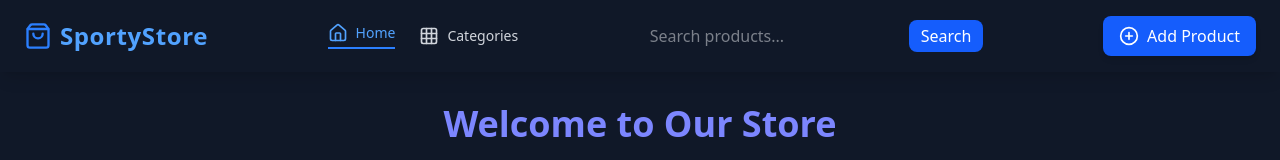
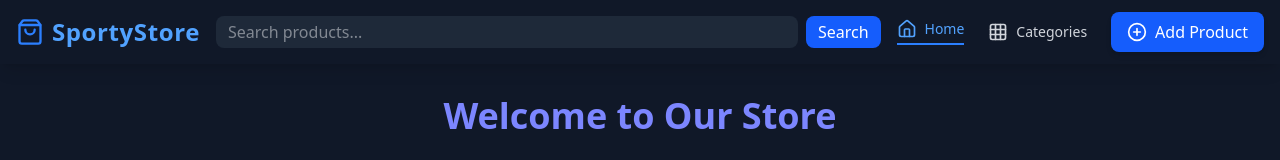
Before and after one commit to Amanullah-Kubar/e-commerce-Frontend, a React app: page / in a window 1280 px wide. Shown: the top 160 px of the page. Built offline with nearby package versions, Linux system fonts and the light colour scheme; no server answers; the HTML template or start-up script is replaced by a standard one.

Commit message:
remove add to cart button

```diff
--- a/src/Pages/HomePage.tsx
+++ b/src/Pages/HomePage.tsx
@@ -105,10 +105,7 @@ export default function HomePage({ searchQuery }: { searchQuery: string }) {
               >
                 {product.availability ? 'In Stock' : 'Out of Stock'}
               </p>
-              <button className="mt-4 bg-indigo-500 hover:bg-indigo-600 text-white font-semibold py-2 px-4 rounded transition-colors flex items-center justify-center">
-                Add to Cart
-                <ShoppingCart className="inline-block w-5 h-5 ml-2" />
-              </button>
+
             </div>
           </div>
         ))}
--- a/src/Pages/ProductPage.tsx
+++ b/src/Pages/ProductPage.tsx
@@ -1,7 +1,6 @@
 import { useEffect, useState } from "react";
 import { useNavigate, useParams } from "react-router-dom";
 import axios from "axios";
-import { ShoppingCart } from "lucide-react";
 
 interface Product {
   id: number;
@@ -88,9 +87,6 @@ function ProductPage() {
 
   const date = new Date(product.releaseDate);
 
-  const handleAddToCart = () => {
-    throw new Error("Function not implemented.");
-  }
 
   return (
     <div className="min-h-screen bg-gradient-to-br from-gray-900 via-gray-800 to-gray-900 flex items-center justify-center px-6 py-12">
@@ -132,13 +128,6 @@ function ProductPage() {
           </div>
 
           <div className="flex flex-col md:flex-row justify-center gap-4">
-            <button
-              onClick={handleAddToCart}
-              className="flex items-center justify-center bg-blue-600 hover:bg-blue-500 text-white font-semibold py-3 px-6 rounded-xl transition-all duration-300 shadow-lg"
-            >
-              🛒 Add to Cart
-              <ShoppingCart className="inline-block w-5 h-5 ml-2" />
-            </button>
 
             <button
               onClick={handleDelete}
--- a/src/components/NavBar.tsx
+++ b/src/components/NavBar.tsx
@@ -1,27 +1,58 @@
 import { NavLink } from "react-router-dom";
-import { Home, ShoppingBag, Grid, PlusCircle } from "lucide-react";
-import { useEffect } from "react";
+import { Home, ShoppingBag, Grid, PlusCircle, Menu, X } from "lucide-react";
+import { useEffect, useState } from "react";
 
 type NavBarProps = {
   searchQuery: string;
   setSearchQuery: (value: string) => void;
 };
-function NavBar({ searchQuery, setSearchQuery } : NavBarProps) {
+
+function NavBar({ searchQuery, setSearchQuery }: NavBarProps) {
+  const [menuOpen, setMenuOpen] = useState(false);
+
   const handleSearch = () => {
-  }
+    // Optional: implement search logic
+  };
+
   useEffect(() => {
-  }, [searchQuery]);
+    if (menuOpen) {
+      document.body.style.overflow = "hidden"; // Prevent scrolling when menu is open
+    } else {
+      document.body.style.overflow = "";
+    }
+  }, [menuOpen]);
+
   return (
-    <nav className="bg-gray-900 text-gray-100 px-6 py-4 shadow-lg sticky top-0 z-50">
+    <nav className="bg-gray-900 text-gray-100 px-4 py-3 shadow-lg sticky top-0 z-50">
       <div className="max-w-7xl mx-auto flex items-center justify-between">
         {/* Brand */}
-        <NavLink to="/" className="text-2xl font-bold text-blue-400 tracking-wide flex items-center gap-2">
+        <NavLink
+          to="/"
+          className="text-2xl font-bold text-blue-400 tracking-wide flex items-center gap-2"
+        >
           <ShoppingBag className="w-7 h-7 text-blue-500" />
           SportyStore
         </NavLink>
 
-        {/* Navigation Links */}
-        <div className="flex space-x-6 items-center">
+        {/* Search Bar - Always Visible */}
+        <div className="flex-1 mx-4 hidden sm:flex">
+          <input
+            type="text"
+            placeholder="Search products..."
+            value={searchQuery}
+            onChange={(e) => setSearchQuery(e.target.value)}
+            className="w-full px-3 py-1 rounded-lg text-gray-200 bg-gray-800 focus:outline-none focus:ring-2 focus:ring-blue-500"
+          />
+          <button
+            onClick={handleSearch}
+            className="ml-2 bg-blue-600 hover:bg-blue-500 px-3 py-1 rounded-lg text-white"
+          >
+            Search
+          </button>
+        </div>
+
+        {/* Desktop Navigation Links */}
+        <div className="hidden md:flex items-center space-x-6">
           <NavLink
             to="/"
             className={({ isActive }) =>
@@ -35,19 +66,6 @@ function NavBar({ searchQuery, setSearchQuery } : NavBarProps) {
             <Home className="w-5 h-5" /> Home
           </NavLink>
 
-          {/* <NavLink
-            to="/products"
-            className={({ isActive }) =>
-              `flex items-center gap-2 text-sm font-medium transition-all duration-300 ${
-                isActive
-                  ? "text-blue-400 border-b-2 border-blue-500 pb-1"
-                  : "text-gray-300 hover:text-blue-300"
-              }`
-            }
-          >
-            <ShoppingBag className="w-5 h-5" /> Products
-          </NavLink> */}
-
           <NavLink
             to="/categories"
             className={({ isActive }) =>
@@ -60,32 +78,78 @@ function NavBar({ searchQuery, setSearchQuery } : NavBarProps) {
           >
             <Grid className="w-5 h-5" /> Categories
           </NavLink>
+
+          <NavLink
+            to="/addProduct"
+            className="flex items-center gap-2 bg-blue-600 hover:bg-blue-500 text-white px-4 py-2 rounded-lg font-medium transition-all duration-300 shadow-md hover:shadow-blue-600/40"
+          >
+            <PlusCircle className="w-5 h-5" />
+            Add Product
+          </NavLink>
         </div>
 
-        {/* Add Product Button */}
-        <div className="flex items-center space-x-4">
-  <input
-    type="text"
-    placeholder="Search products..."
-    value={searchQuery}
-    onChange={(e) => setSearchQuery(e.target.value)}
-    className="px-3 py-1 rounded-lg text-gray-200"
-  />
-  <button
-    onClick={handleSearch}
-    className="bg-blue-600 hover:bg-blue-500 px-3 py-1 rounded-lg text-white"
-  >
-    Search
-  </button>
-</div>
+        {/* Mobile Hamburger Menu */}
+        <button
+          className="md:hidden flex items-center text-gray-300"
+          onClick={() => setMenuOpen(!menuOpen)}
+        >
+          {menuOpen ? <X className="w-6 h-6" /> : <Menu className="w-6 h-6" />}
+        </button>
+      </div>
 
-        <NavLink
-          to="/addProduct"
-          className="flex items-center gap-2 bg-blue-600 hover:bg-blue-500 text-white px-4 py-2 rounded-lg font-medium transition-all duration-300 shadow-md hover:shadow-blue-600/40"
+      {/* Mobile Menu */}
+      {menuOpen && (
+        <div className="md:hidden mt-3 flex flex-col gap-4 bg-gray-800 p-4 rounded-lg shadow-lg">
+          <NavLink
+            to="/"
+            onClick={() => setMenuOpen(false)}
+            className={({ isActive }) =>
+              `flex items-center gap-2 text-sm font-medium transition-all duration-300 ${
+                isActive ? "text-blue-400" : "text-gray-300 hover:text-blue-300"
+              }`
+            }
+          >
+            <Home className="w-5 h-5" /> Home
+          </NavLink>
+
+          <NavLink
+            to="/categories"
+            onClick={() => setMenuOpen(false)}
+            className={({ isActive }) =>
+              `flex items-center gap-2 text-sm font-medium transition-all duration-300 ${
+                isActive ? "text-blue-400" : "text-gray-300 hover:text-blue-300"
+              }`
+            }
+          >
+            <Grid className="w-5 h-5" /> Categories
+          </NavLink>
+
+          <NavLink
+            to="/addProduct"
+            onClick={() => setMenuOpen(false)}
+            className="flex items-center gap-2 bg-blue-600 hover:bg-blue-500 text-white px-4 py-2 rounded-lg font-medium transition-all duration-300 shadow-md hover:shadow-blue-600/40"
+          >
+            <PlusCircle className="w-5 h-5" />
+            Add Product
+          </NavLink>
+        </div>
+      )}
+
+      {/* Mobile Search Bar - Always Visible */}
+      <div className="sm:hidden mt-3 px-4">
+        <input
+          type="text"
+          placeholder="Search products..."
+          value={searchQuery}
+          onChange={(e) => setSearchQuery(e.target.value)}
+          className="w-full px-3 py-1 rounded-lg text-gray-200 bg-gray-800 focus:outline-none focus:ring-2 focus:ring-blue-500"
+        />
+        <button
+          onClick={handleSearch}
+          className="mt-2 w-full bg-blue-600 hover:bg-blue-500 px-3 py-1 rounded-lg text-white"
         >
-          <PlusCircle className="w-5 h-5" />
-          Add Product
-        </NavLink>
+          Search
+        </button>
       </div>
     </nav>
   );
```
